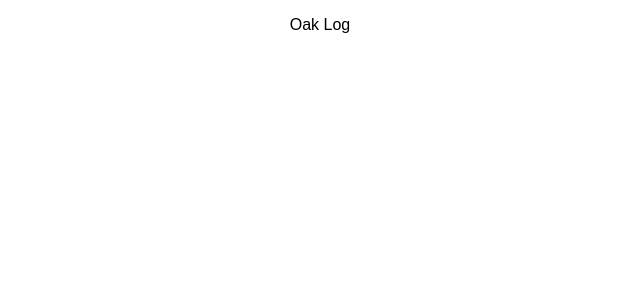
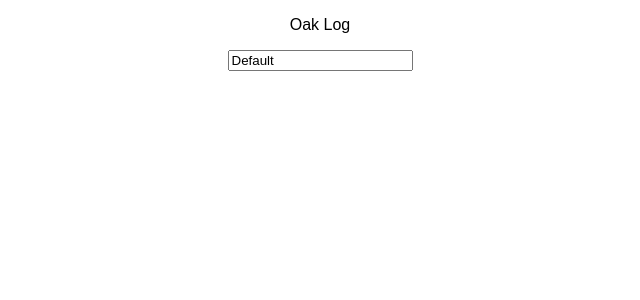
Before and after one commit to mmeinzer/oak-log, a React (Create React App) app: page / in a window 1280 px wide. Shown: the top 300 px of the page, without its empty margins (320-960 px from the left). Built offline with nearby package versions, Linux system fonts and the light colour scheme; the HTML template or start-up script is replaced by a standard one.

Commit message:
Add input for cost

```diff
--- a/src/App.js
+++ b/src/App.js
@@ -2,10 +2,22 @@ import React, { Component } from 'react';
 import './App.css';
 
 class App extends Component {
+  state = {
+    cost: "Default"
+  }
+  handlePriceChange(e) {
+    this.setState({cost: e.target.value})
+  }
+
   render() {
     return (
       <div className="App">
       <p>Oak Log</p>
+      <input
+        type="text"
+        value={this.state.cost}
+        onChange={(e) => this.handlePriceChange(e)}
+      />
       </div>
     );
   }
```
